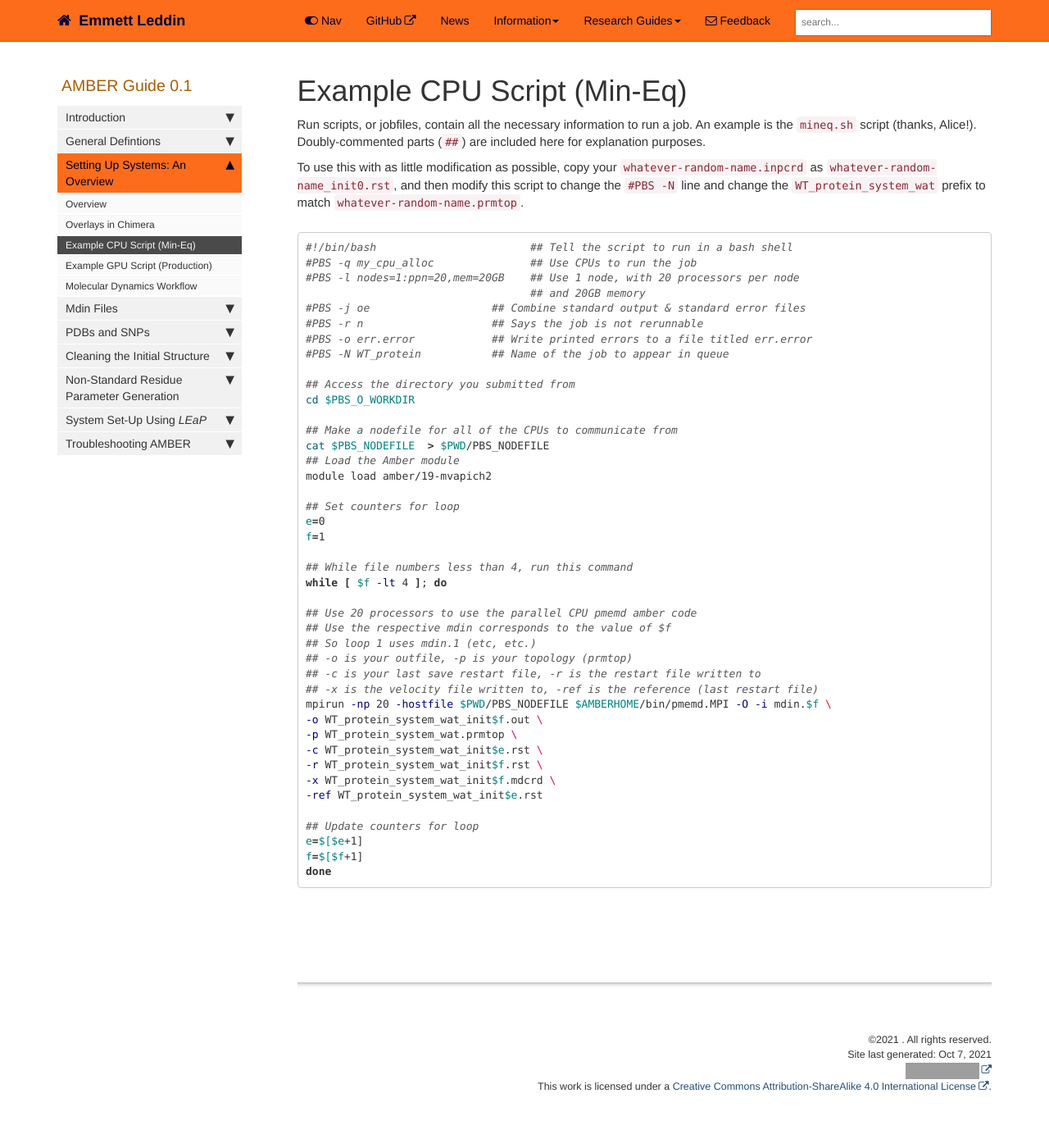
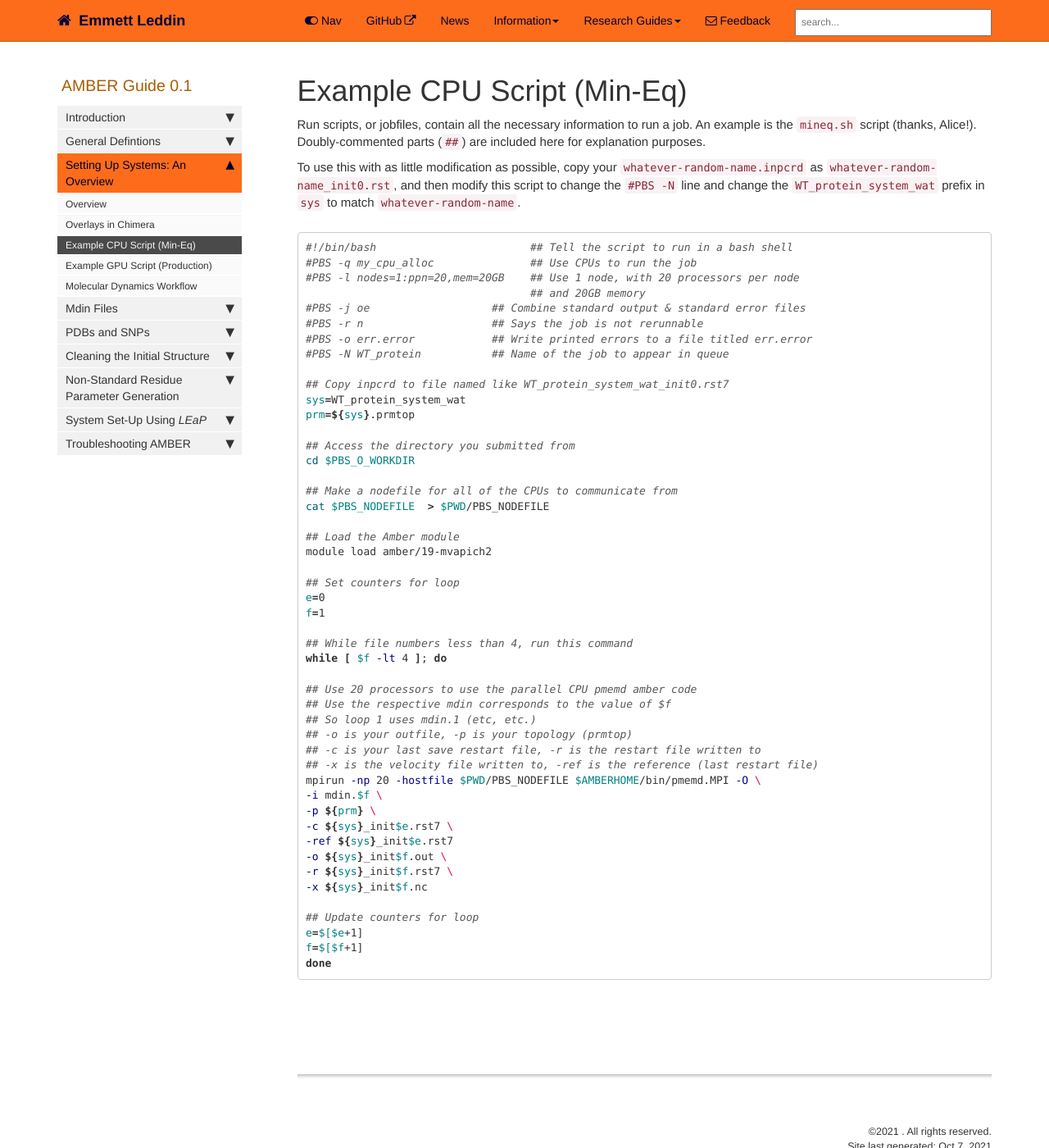
Before and after one commit to emleddin/comp-chem-website, a Jekyll site: the page built from pages/AMBER_guide/AMBERguide-CPU-run-script.md, in a window 1280 px wide and 1400 px high. Shown: the whole window at 82% size. Built offline with Jekyll 4.4.1, drawn with Linux system fonts in a browser that asks for light colours; comment, search, counter and statistics services are not loaded; grey boxes are pictures that could not be loaded.

Commit message:
Update MD scripts

````diff
--- a/pages/AMBER_guide/AMBERguide-CPU-run-script.md
+++ b/pages/AMBER_guide/AMBERguide-CPU-run-script.md
@@ -14,7 +14,7 @@ An example is the `mineq.sh` script (thanks, Alice!). Doubly-commented parts
 To use this with as little modification as possible, copy your
 `whatever-random-name.inpcrd` as `whatever-random-name_init0.rst`, and then
 modify this script to change the `#PBS -N` line and change the
-`WT_protein_system_wat` prefix to match `whatever-random-name.prmtop`.
+`WT_protein_system_wat` prefix in `sys` to match `whatever-random-name`.
 ```bash
 #!/bin/bash                        ## Tell the script to run in a bash shell
 #PBS -q my_cpu_alloc               ## Use CPUs to run the job
@@ -25,11 +25,16 @@ modify this script to change the `#PBS -N` line and change the
 #PBS -o err.error            ## Write printed errors to a file titled err.error
 #PBS -N WT_protein           ## Name of the job to appear in queue
 
+## Copy inpcrd to file named like WT_protein_system_wat_init0.rst7
+sys=WT_protein_system_wat
+prm=${sys}.prmtop
+
 ## Access the directory you submitted from
 cd $PBS_O_WORKDIR
 
 ## Make a nodefile for all of the CPUs to communicate from
 cat $PBS_NODEFILE  > $PWD/PBS_NODEFILE
+
 ## Load the Amber module
 module load amber/19-mvapich2
 
@@ -46,13 +51,14 @@ while [ $f -lt 4 ]; do
 ## -o is your outfile, -p is your topology (prmtop)
 ## -c is your last save restart file, -r is the restart file written to
 ## -x is the velocity file written to, -ref is the reference (last restart file)
-mpirun -np 20 -hostfile $PWD/PBS_NODEFILE $AMBERHOME/bin/pmemd.MPI -O -i mdin.$f \
--o WT_protein_system_wat_init$f.out \
--p WT_protein_system_wat.prmtop \
--c WT_protein_system_wat_init$e.rst \
--r WT_protein_system_wat_init$f.rst \
--x WT_protein_system_wat_init$f.mdcrd \
--ref WT_protein_system_wat_init$e.rst
+mpirun -np 20 -hostfile $PWD/PBS_NODEFILE $AMBERHOME/bin/pmemd.MPI -O \
+-i mdin.$f \
+-p ${prm} \
+-c ${sys}_init$e.rst7 \
+-ref ${sys}_init$e.rst7
+-o ${sys}_init$f.out \
+-r ${sys}_init$f.rst7 \
+-x ${sys}_init$f.nc
 
 ## Update counters for loop
 e=$[$e+1]
````
Also changed, not shown: pages/AMBER_guide/AMBERguide-GPU-run-script.md (+13 -8 lines), 4 other files.
